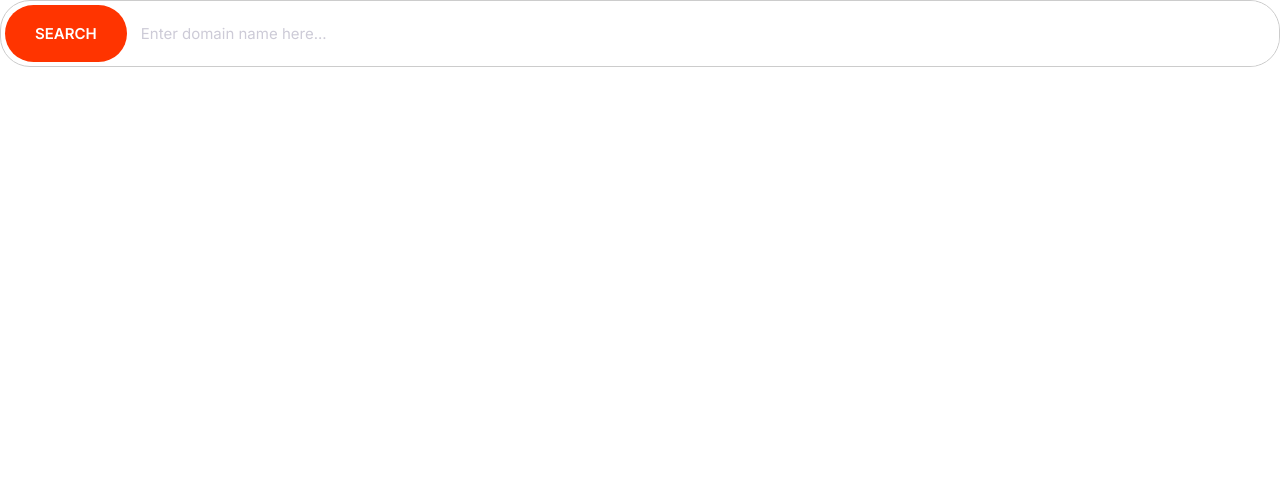
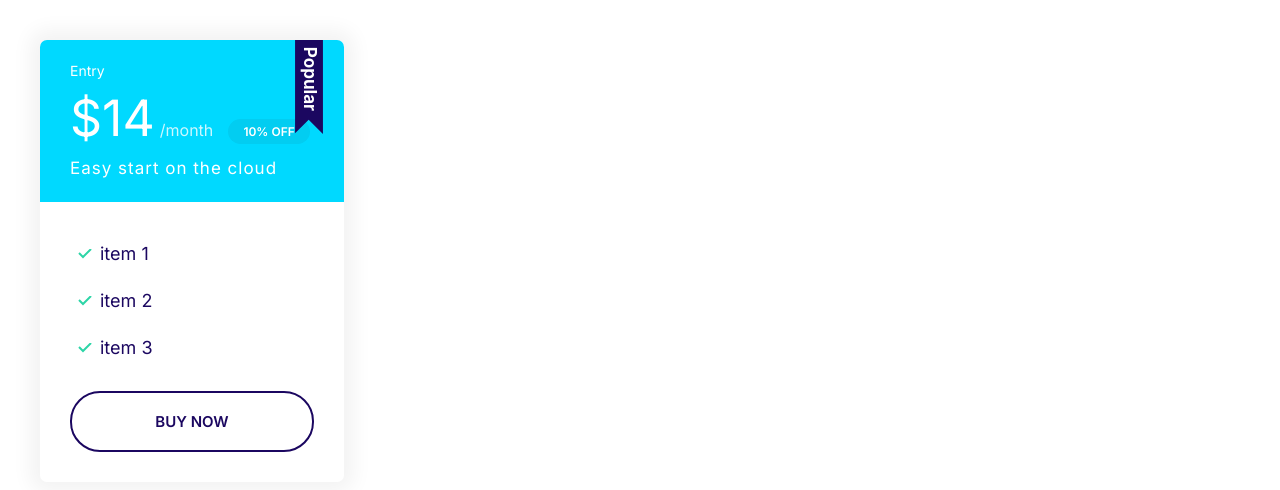
Before and after one commit to Marwan1hesham/moshify, a plain HTML site: page index.html in a window 1280 px wide. Drawn offline with Linux system fonts and the light colour scheme.

Commit message:
Build the plan component.

```diff
--- a/css/styles.css
+++ b/css/styles.css
@@ -115,6 +115,7 @@
 
 .badge--small {
     font-size: 1.6rem;
+    padding: 0.5rem 1.5rem;
 }
 
 @media screen and (min-width: 1024px) {
@@ -273,3 +274,90 @@
         font-size: 1.5rem;
     }
 }
+
+/* Cards */
+.card {
+    border-radius: 7px;
+    box-shadow: 0 0 20px 10px #f3f3f3;
+    overflow: hidden;
+}
+
+.card__header,
+.card__body {
+    padding: 2rem 3rem;
+}
+
+.card--primary .card__header{
+    background: var(--color-primary);
+    color: #fff;
+}
+
+.card--secondary .badge--secondary {
+    background:#02cdf1 ;
+}
+
+.card--secondary .card__header{
+    background: var(--color-secondry);
+    color: #fff;
+}
+
+/* Plans */
+.plan__name {
+  color: #fff;
+  margin: 0;
+  font-weight: 500;
+  font-size: 2.4rem;
+}
+
+.plan__price {
+  font-size: 6rem;
+}
+
+.plan__billing-cycle {
+  font-size: 2.4rem;
+  font-weight: 300;
+  opacity: 0.8;
+  margin-right: 1rem;
+}
+
+.plan__description {
+  font-size: 2rem;
+  font-weight: 300;
+  letter-spacing: 1px;
+  display: block;
+}
+
+.plan .list__item {
+  margin-bottom: 2rem;
+}
+
+.plan--popular .card__header {
+  position: relative;
+}
+
+.plan--popular .card__header::before {
+  content: url(../images/popular.svg);
+  width: 40px;
+  display: inline-block;
+  position: absolute;
+  top: -6px;
+  right: 5%;
+}
+
+@media screen and (min-width: 1024px) {
+  .plan__name {
+    font-size: 1.4rem;
+  }
+
+  .plan__price {
+    font-size: 5rem;
+  }
+
+  .plan__billing-cycle {
+    font-size: 1.6rem;
+  }
+
+  .plan__description {
+    font-size: 1.7rem;
+  }
+}
--- a/index.html
+++ b/index.html
@@ -13,13 +13,26 @@
     <link rel="stylesheet" href="css/styles.css" />
   </head>
   <body>
-    <div class="input-group">
-      <button class="btn btn--accent">Search</button>
-      <input
-        type="text"
-        class="input"
-        placeholder="Enter domain name here..."
-      />
+    <div style="width: 30%; padding: 4rem">
+      <div class="plan plan--popular">
+        <div class="card card--secondary">
+          <header class="card__header">
+            <h3 class="plan__name">Entry</h3>
+            <span class="plan__price">$14</span>
+            <span class="plan__billing-cycle">/month</span>
+            <span class="badge badge--secondary badge--small">10% OFF</span>
+            <span class="plan__description">Easy start on the cloud</span>
+          </header>
+          <div class="card__body">
+            <ul class="list list--tick">
+              <li class="list__item">item 1</li>
+              <li class="list__item">item 2</li>
+              <li class="list__item">item 3</li>
+            </ul>
+            <button class="btn btn--outline btn--block">Buy Now</button>
+          </div>
+        </div>
+      </div>
     </div>
   </body>
 </html>
```
Also changed, not shown: Components/plan.html (added, +21 -0 lines), images/popular.svg (added).
